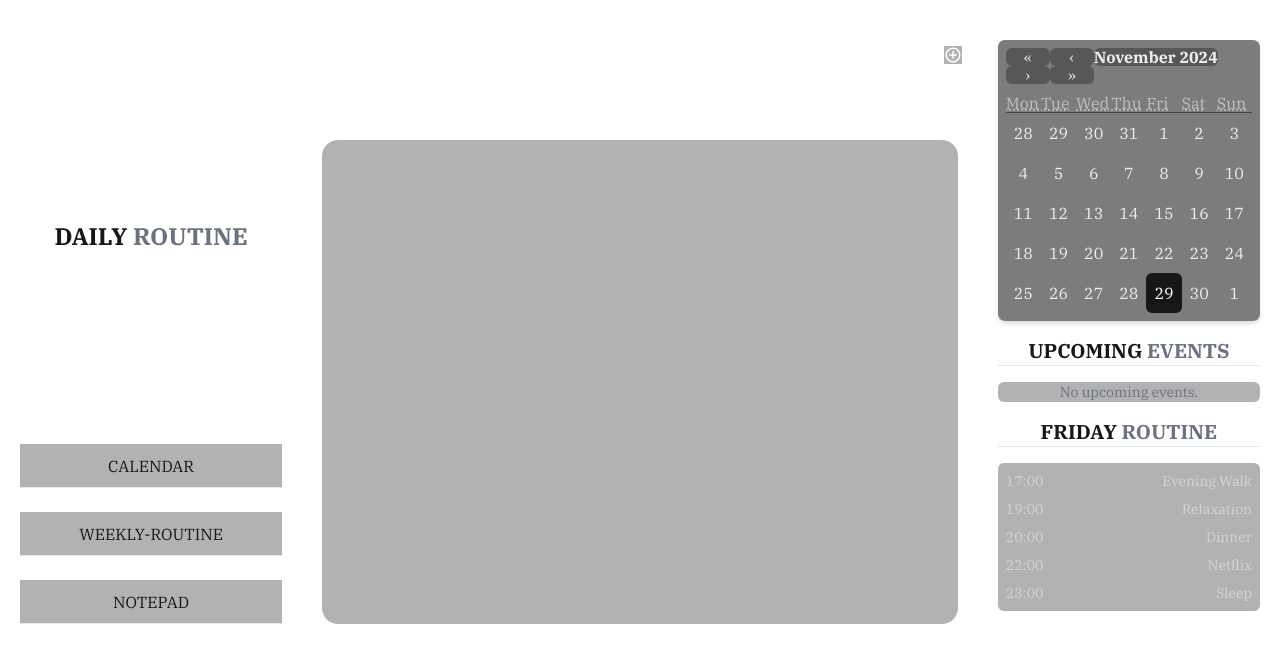
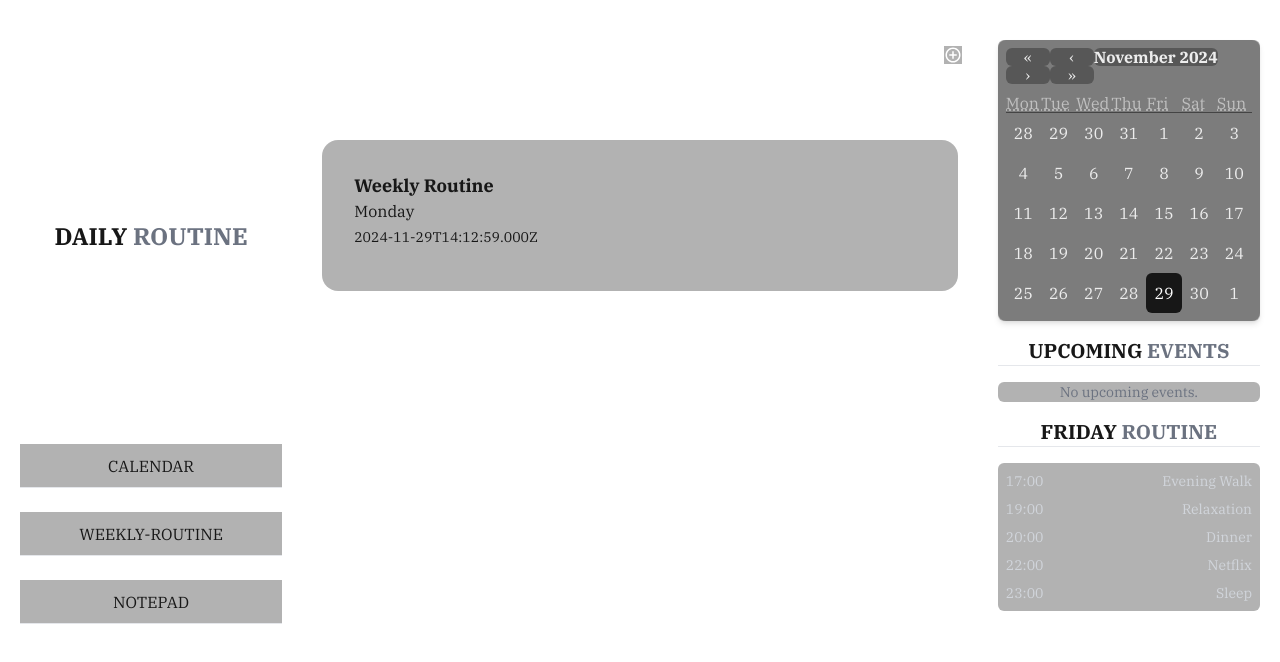
Before and after one commit to SandeebAdhikari/Daily_Routine_App, a Next.js app: page /routine in a window 1280 px wide. Shown: the top 662 px of the page. Built offline with nearby package versions, Linux system fonts and the light colour scheme.

Commit message:
weekly routine modal

```diff
--- a/app/page.tsx
+++ b/app/page.tsx
@@ -77,11 +77,9 @@ export default function Home() {
         />
       </div>
 
-      {/* Event Details Modal */}
       {selectedEvent && !isEditModalOpen && (
         <div className="fixed inset-0 bg-[#171717]/85 flex items-center justify-center z-50">
           <div className="bg-black p-6 rounded-lg shadow-lg w-[400px] relative">
-            {/* Close Button */}
             <button
               onClick={closeModal}
               className="absolute top-2 right-2 text-gray-400 hover:text-white hover:bg-[#171717] p-2 rounded-full transition-all"
@@ -133,7 +131,6 @@ export default function Home() {
         </div>
       )}
 
-      {/* Add/Edit Event Modal */}
       {isEditModalOpen && (
         <AddEventModal
           isOpen={isEditModalOpen}
--- a/app/routine/page.tsx
+++ b/app/routine/page.tsx
@@ -1,13 +1,24 @@
 "use client";
 
-import React from "react";
+import WeeklyRoutineCard from "@/components/WeeklyRoutineCard";
+import React, { useEffect, useState } from "react";
 
-const page = () => {
+const Page = () => {
+  const [currentDate, setCurrentDate] = useState("");
+
+  useEffect(() => {
+    setCurrentDate(new Date().toISOString());
+  }, []);
+
+  if (!currentDate) {
+    return null;
+  }
+
   return (
-    <div className="relative mt-10 w-full h-full ">
-      <div className="bg-black/30 inset-0 absolute rounded-2xl"></div>
+    <div className="relative mt-10 w-full h-full">
+      <WeeklyRoutineCard date={currentDate} start="08:00 AM" />
     </div>
   );
 };
 
-export default page;
+export default Page;
--- a/components/Sidebar.tsx
+++ b/components/Sidebar.tsx
@@ -74,7 +74,6 @@ const Sidebar: React.FC<SidebarProps> = ({ side }) => {
       )}
       {side === "right" && (
         <div className="mt-10">
-          {/* Calendar Component */}
           <div className="rounded-md shadow-md align-middle bg-black/30">
             <Calendar
               onChange={(value) => value && setDate(value as Date)}
--- /dev/null
+++ b/components/WeeklyRoutineCard.tsx
@@ -0,0 +1,25 @@
+import React from "react";
+
+interface WeeklyRoutineCardProps {
+  date: string;
+  start: string;
+}
+
+const WeeklyRoutineCard: React.FC<WeeklyRoutineCardProps> = ({
+  date,
+  start,
+}) => {
+  return (
+    <div className="w-full p-8 h-[151px] rounded-2xl bg-black/30">
+      <div className="flex flex-col">
+        <h1 className="text-[18px] font-bold hover:underline">
+          Weekly Routine
+        </h1>
+        <h2 className="text-[16px] ">Monday</h2>
+        <p className="mt-1 text-[14px]">{`${date}`}</p>
+      </div>
+    </div>
+  );
+};
+
+export default WeeklyRoutineCard;
```
